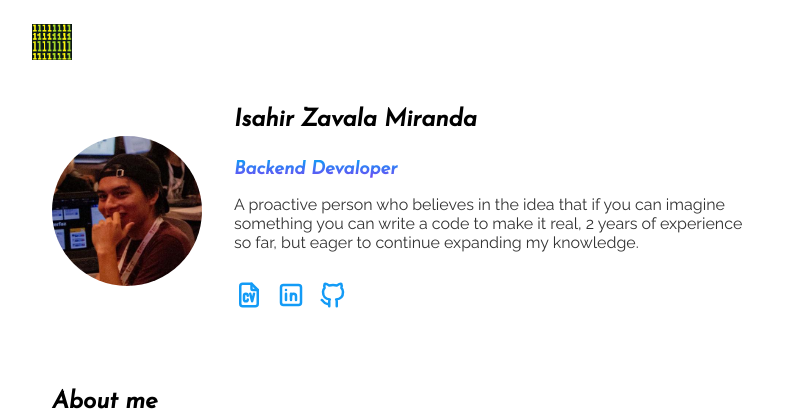
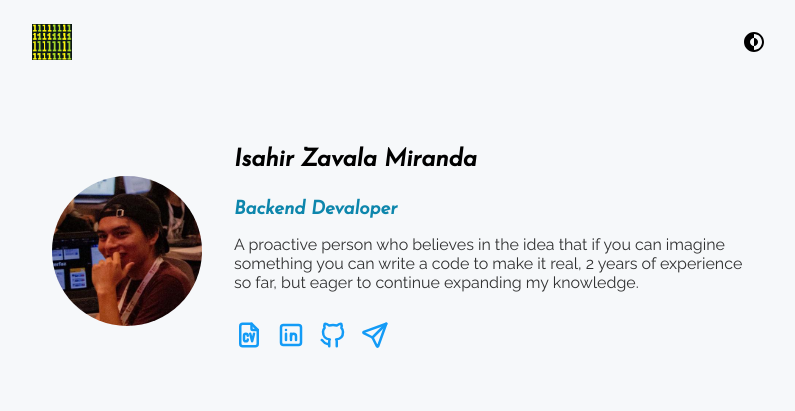
Before and after one commit to isahir0711/NewPortfolio, an Angular app: page / in a window 1280 px wide. Shown: the top 411 px of the page, without its empty margins (241-1036 px from the left). Built offline with nearby package versions, Linux system fonts and the light colour scheme.

Commit message:
dark & light mode toggle, navbar finished

```diff
--- a/src/app/app.component.css
+++ b/src/app/app.component.css
@@ -1,4 +1,4 @@
 .container{
     max-width: 750px;
-    margin: 80px auto;
+    margin: 120px auto;
 }
--- a/src/app/components/card/card.component.css
+++ b/src/app/components/card/card.component.css
@@ -1,5 +1,5 @@
 .card {
-  padding: 12px;
+  padding: 16px;
   display: flex;
   justify-content: space-between;
   flex-direction: column;
@@ -8,6 +8,7 @@
   transition: all 0.4s;
   border: 1px solid rgba(101, 101, 101, 0.791);
   height: 100%;
+  background-color: var(--card-background);
 }
 
 .card-img {
--- a/src/app/components/navbar/navbar.component.css
+++ b/src/app/components/navbar/navbar.component.css
@@ -1,13 +1,20 @@
 .nav-container{
     display: flex;
     justify-content: center;
-    background: transparent;
-    backdrop-filter: blur(10px);
     position: fixed;
     top: 0;
     padding: 16px;
     width: 100%;
     z-index: 1;
+    background: transparent;
+    backdrop-filter: blur(5px);
+    border-bottom: 1px solid rgba(128, 128, 128, 0.644);
+    transition: background-color,border 0.4s ease-in-out;
+}
+
+.nav-container.solid{
+    backdrop-filter: none;
+    border: transparent;
 }
 
 .links{
@@ -22,6 +29,3 @@
     width: 40px;
     height: auto;
 }
-
-.nav-link{
-}
--- a/src/app/components/navbar/navbar.component.html
+++ b/src/app/components/navbar/navbar.component.html
@@ -1,6 +1,11 @@
-<nav class="nav-container">
+<nav id="navbar" class="nav-container solid">
     <ul class="links">
         <li><a class="nav-link" href=""><img class="home-icon" src="/assets/imgs/binary-code.png" alt=""></a></li>
-        <li><a class="nav-link" href="">apagaluz</a></li>
+        <li>
+            <svg (click)="toggleTheme()" fill="none" height="24" viewBox="0 0 24 24" width="24" xmlns="http://www.w3.org/2000/svg">
+                <path d="M12 16C14.2091 16 16 14.2091 16 12C16 9.79086 14.2091 8 12 8V16Z" fill="currentColor"/>
+                <path clip-rule="evenodd" d="M12 2C6.47715 2 2 6.47715 2 12C2 17.5228 6.47715 22 12 22C17.5228 22 22 17.5228 22 12C22 6.47715 17.5228 2 12 2ZM12 4V8C9.79086 8 8 9.79086 8 12C8 14.2091 9.79086 16 12 16V20C16.4183 20 20 16.4183 20 12C20 7.58172 16.4183 4 12 4Z" fill="currentColor" fill-rule="evenodd"/>
+            </svg>
+        </li>
     </ul>
 </nav>
--- a/src/app/components/navbar/navbar.component.ts
+++ b/src/app/components/navbar/navbar.component.ts
@@ -1,4 +1,4 @@
-import { Component } from '@angular/core';
+import { Component, Renderer2 } from '@angular/core';
 
 @Component({
   selector: 'app-navbar',
@@ -9,4 +9,54 @@ import { Component } from '@angular/core';
 })
 export class NavbarComponent {
 
+  constructor(private renderer:Renderer2) {
+  }
+
+  ngOnInit(): void{
+    this.toggleTheme
+    this.applyTheme();
+    window.matchMedia('(prefers-color-scheme: dark)').addEventListener('change', this.onPreferredColorSchemeChange.bind(this));
+
+    document.addEventListener("scroll", function () {
+      const navbar = document.getElementById("navbar") as HTMLElement;
+
+      if (window.scrollY > 100) {
+        navbar.classList.remove('solid');
+      } else {
+        navbar.classList.add('solid');
+      }
+    });
+  }
+
+
+
+  onPreferredColorSchemeChange(event: MediaQueryListEvent): void {
+    const newColorScheme = event.matches ? 'dark' : 'light';
+
+    const html = document.getElementsByTagName('html')[0];
+
+    if (newColorScheme === 'dark') {
+      this.renderer.removeClass(html, 'theme-light');
+      this.renderer.addClass(html, 'theme-dark');
+    } else {
+      this.renderer.removeClass(html, 'theme-dark');
+      this.renderer.addClass(html, 'theme-light');
+    }
+  }
+
+  toggleTheme(): void {
+    const html = document.getElementsByTagName('html')[0];
+    const isDarkTheme = html.classList.contains('theme-dark');
+    this.renderer.removeClass(html, isDarkTheme ? 'theme-dark' : 'theme-light');
+    this.renderer.addClass(html, isDarkTheme ? 'theme-light' : 'theme-dark');
+  }
+
+  applyTheme(): void {
+    const preferredTheme = localStorage.getItem('theme');
+    const userPrefersDark = window.matchMedia && window.matchMedia('(prefers-color-scheme: dark)').matches;
+    const isDarkTheme = preferredTheme === 'theme-dark' || (!preferredTheme && userPrefersDark);
+
+    const html = document.getElementsByTagName('html')[0];
+    this.renderer.addClass(html, isDarkTheme ? 'theme-dark' : 'theme-light');
+  }
 }
--- a/src/app/pages/home/home.component.css
+++ b/src/app/pages/home/home.component.css
@@ -13,9 +13,7 @@ h3{
 
 .role{
     margin-top: 12px;
-    background: -webkit-linear-gradient(90deg, rgba(108,76,244,1) 10%, rgba(19,155,246,1) 100%);
-    -webkit-background-clip: text;
-    -webkit-text-fill-color: transparent;
+    color: #0d86ac;
 }
 
 .personal-info {
@@ -29,13 +27,13 @@ h3{
     width: 30px;
     height: 30px;
     transition: all 0.3s;
-    stroke: rgba(19,155,246,1);
+    stroke: #139bf6;
     /*stroke: var(--text-color);*/
 }
 
 .social-icon:hover{
     transform: scale(1.2);
-    stroke:rgba(108,76,244,1);
+    stroke:#89e3ff;
 }
 
 .avatar-img {
--- a/src/app/pages/home/home.component.html
+++ b/src/app/pages/home/home.component.html
@@ -8,7 +8,7 @@
             <p class="brief">A proactive person who believes in the idea that if you can imagine something you can write
                 a code to make it real, 2 years of experience so far, but eager to continue expanding my knowledge.</p>
             <div class="social">
-                <a href="../../../files/IZCV.pdf" download="IZCV.pdf"><svg xmlns="http://www.w3.org/2000/svg"
+                <a href="https://drive.google.com/uc?export=download&id=11mHTmeMfARrNPqU6X-mOvi5GdonzcSIs" download><svg xmlns="http://www.w3.org/2000/svg"
                         class="social-icon" width="24" height="24" viewBox="0 0 24 24" stroke-width="2"
                         stroke="currentColor" fill="none" stroke-linecap="round" stroke-linejoin="round">
                         <path stroke="none" d="M0 0h24v24H0z" fill="none" />
@@ -35,6 +35,10 @@
                         <path
                             d="M9 19c-4.3 1.4 -4.3 -2.5 -6 -3m12 5v-3.5c0 -1 .1 -1.4 -.5 -2c2.8 -.3 5.5 -1.4 5.5 -6a4.6 4.6 0 0 0 -1.3 -3.2a4.2 4.2 0 0 0 -.1 -3.2s-1.1 -.3 -3.5 1.3a12.3 12.3 0 0 0 -6.2 0c-2.4 -1.6 -3.5 -1.3 -3.5 -1.3a4.2 4.2 0 0 0 -.1 3.2a4.6 4.6 0 0 0 -1.3 3.2c0 4.6 2.7 5.7 5.5 6c-.6 .6 -.6 1.2 -.5 2v3.5" />
                     </svg></a>
+
+                <a href="mailto:isahirzavala@hotmail.com?subject=Job%20Opportunity&body=Hello%20there,%0A%0AI%20saw%20your%20portfolio%20and%20am%20interested%20in%20discussing%20potential%20opportunities.%20Let's%20connect!%0A%0ARegards,%0A[Your%20Name]">
+                    <svg xmlns="http://www.w3.org/2000/svg" class="social-icon" width="24" height="24" viewBox="0 0 24 24" stroke-width="2" stroke="currentColor" fill="none" stroke-linecap="round" stroke-linejoin="round"><path stroke="none" d="M0 0h24v24H0z" fill="none"/><path d="M10 14l11 -11" /><path d="M21 3l-6.5 18a.55 .55 0 0 1 -1 0l-3.5 -7l-7 -3.5a.55 .55 0 0 1 0 -1l18 -6.5" /></svg>
+                </a>
             </div>
         </div>
     </article>
@@ -138,4 +142,5 @@
             </div>
         </div>
     </article>
+
 </section>
--- a/src/index.html
+++ b/src/index.html
@@ -2,10 +2,10 @@
 <html lang="en">
 <head>
   <meta charset="utf-8">
-  <title>Ng17</title>
+  <title>i s a h i r</title>
   <base href="/">
   <meta name="viewport" content="width=device-width, initial-scale=1">
-  <link rel="icon" type="image/x-icon" href="favicon.ico">
+  <link rel="icon" type="image/x-icon" href="/assets/imgs/binary-code.png">
 </head>
 <body>
   <app-root></app-root>
--- a/src/styles.css
+++ b/src/styles.css
@@ -1,11 +1,16 @@
 @import url('https://fonts.googleapis.com/css2?family=Josefin+Sans:ital@1&display=swap');
 @import url('https://fonts.googleapis.com/css2?family=Raleway&display=swap');
 :root{
-    color-scheme: light dark;
     --text-color:#000000;
+    --background:#f6f8fa;
+    --navbar-background:#fff;
+    --card-background:#fff;
 }
 .theme-dark{
+    --navbar-background:#202020;
+    --background:#1c2333;
     --text-color:#fff;
+    --card-background:#202020;
 }
 
 *{
@@ -20,9 +25,11 @@ li{
 html{
     font-family: 'Raleway', sans-serif;
     height: 100vh;
+    background-color: var(--background);
+    color: var(--text-color);
 }
 
 a{
-    color: white;
+    color: var(--text-color);
     text-decoration: none;
 }
```
